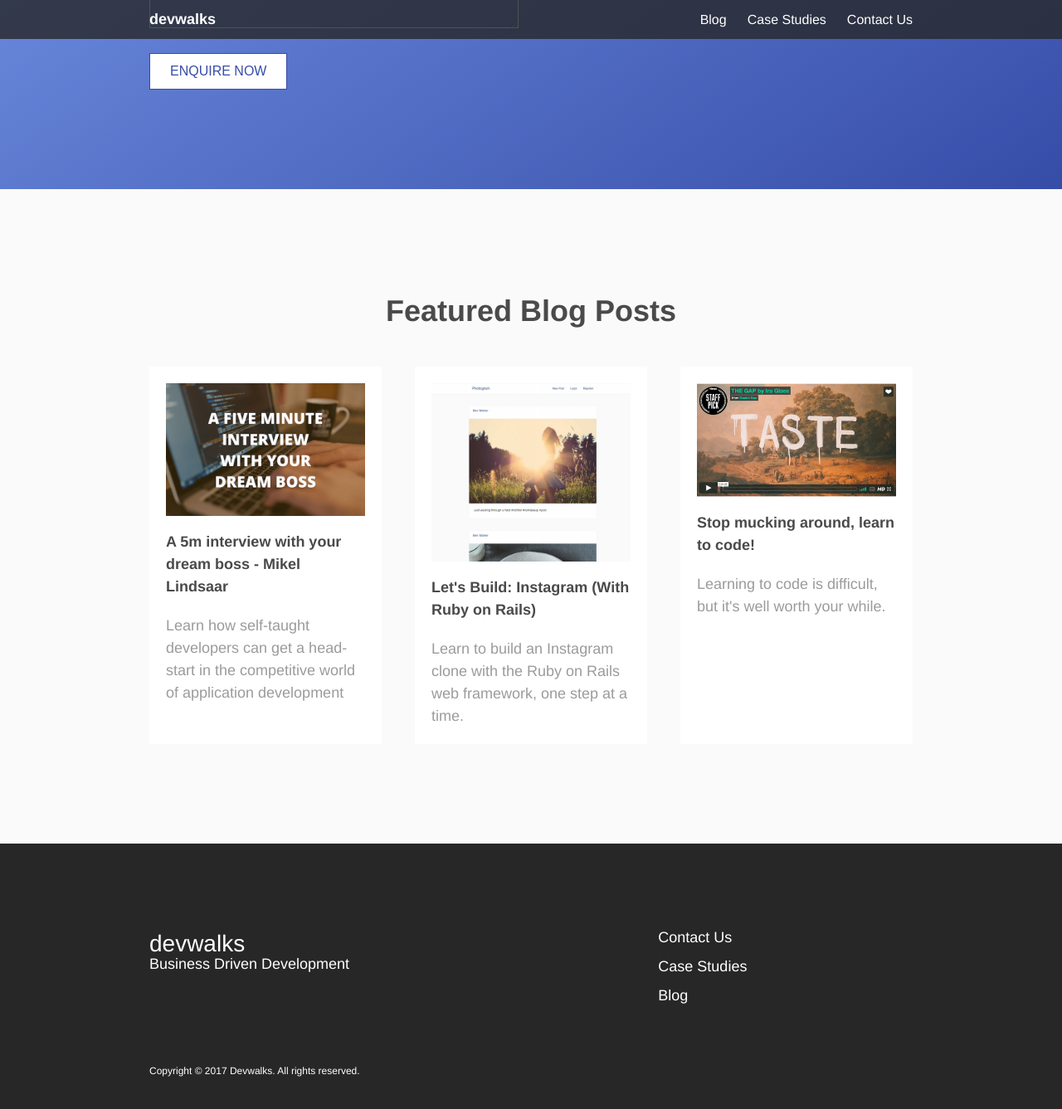
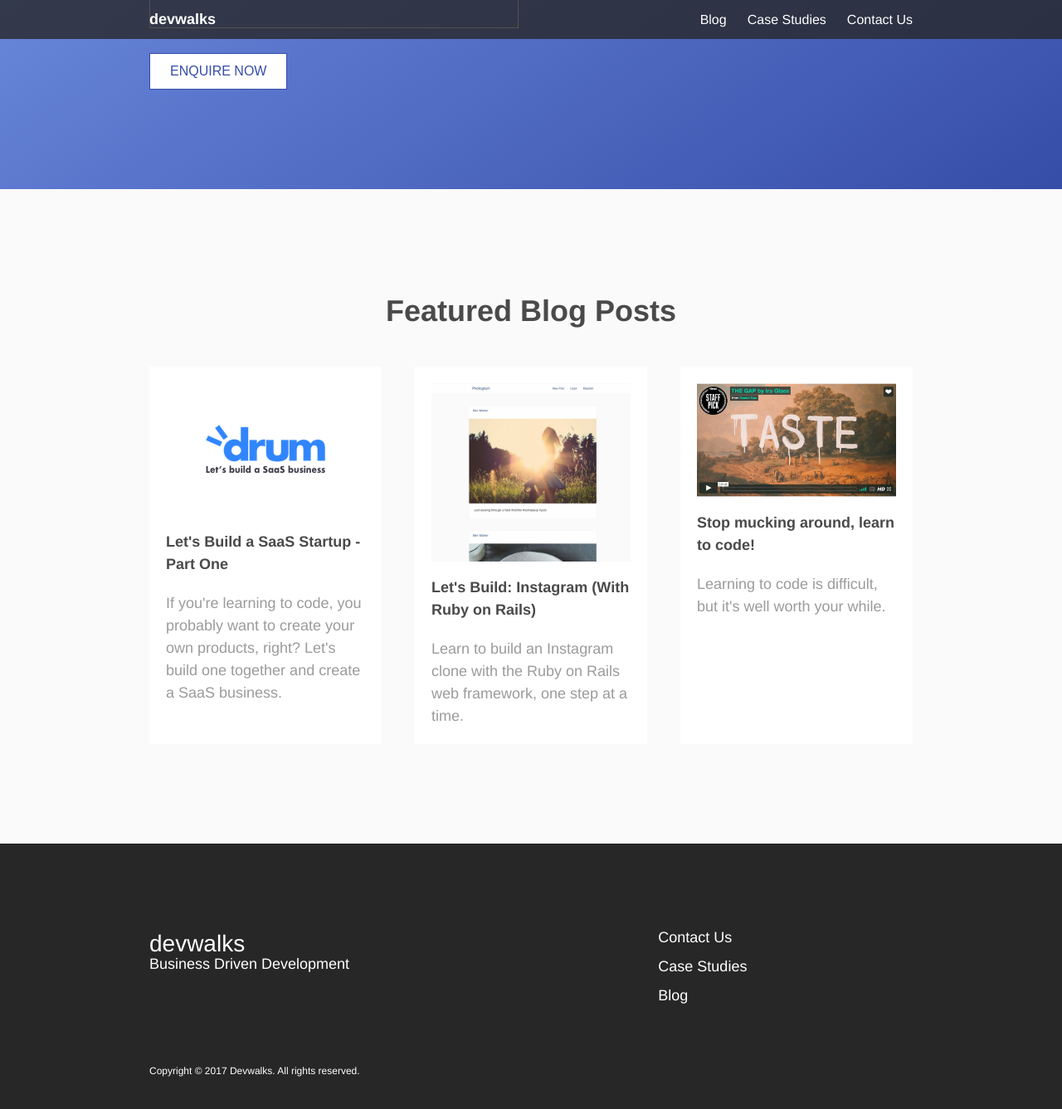
Before and after one commit to flowcustom/devwalks.github.io, a Jekyll site: the page built from index.html, in a window 1280 px wide and 1400 px high, scrolled down 4930 px. Shown: the top 1337 px of the window at 83% size. Built offline with Jekyll 4.4.1, drawn with Linux system fonts in a browser that asks for light colours.

```diff
--- a/_sass/_layout.scss
+++ b/_sass/_layout.scss
@@ -34,3 +34,22 @@
   display: flex;
   flex-direction: column;
 }
+
+.mailchimp-signup {
+  background: #364DA8;
+  box-shadow: 0 4px 24px rgba(0,0,0,0.4);
+  border-radius: 18px;
+  padding: 30px;
+  color: #fff;
+  text-align: center;
+  margin: 30px 0;
+
+  label {
+    display: block;
+    margin-bottom: 20px;
+  }
+
+  .button {
+    cursor: pointer;
+  }
+}
--- a/index.html
+++ b/index.html
@@ -219,10 +219,10 @@ title: "Home"
     <div class="container">
       <h2 class='centered'>Featured Blog Posts</h2>
       <div class="flex-row">
-        <a href="{{ site.baseurl }}{% post_url 2016-03-14-a-5m-interview-with-your-dream-boss %}" class="card blog-preview">
-          <img src='/assets/img/posts/dream-job-1-preview.png' alt='Dream Job Preview' />
-          <h4>A 5m interview with your dream boss - Mikel Lindsaar</h4>
-          <p>Learn how self-taught developers can get a head-start in the competitive world of application development</p>
+        <a href="{{ site.baseurl }}{% post_url 2017-08-07-saas-in-1-month-introduction %}" class="card blog-preview">
+          <img src='/assets/img/saas-part-one.png' alt='Drum Logo' />
+          <h4>Let's Build a SaaS Startup - Part One</h4>
+          <p>If you're learning to code, you probably want to create your own products, right? Let's build one together and create a SaaS business.</p>
         </a>
         <a href="{{ site.baseurl }}{% post_url 2015-06-30-lets-build-instagram-in-rails-part-1 %}" class="card blog-preview">
           <img src='/content/images/2015/06/Screen-Shot-2015-06-28-at-11-32-14-am.png' alt='Build Instagram' />
```
Also changed, not shown: _layouts/post.html (+14 -0 lines), _posts/2017-08-07-saas-in-1-month-introduction.md (added, +242 -0 lines), thanks-for-joining.html (added, +16 -0 lines), assets/img/posts/research.png (added), assets/img/posts/shipit.png (added), assets/img/posts/shower.png (added), assets/img/saas-part-one.png (added), 1 other file.
